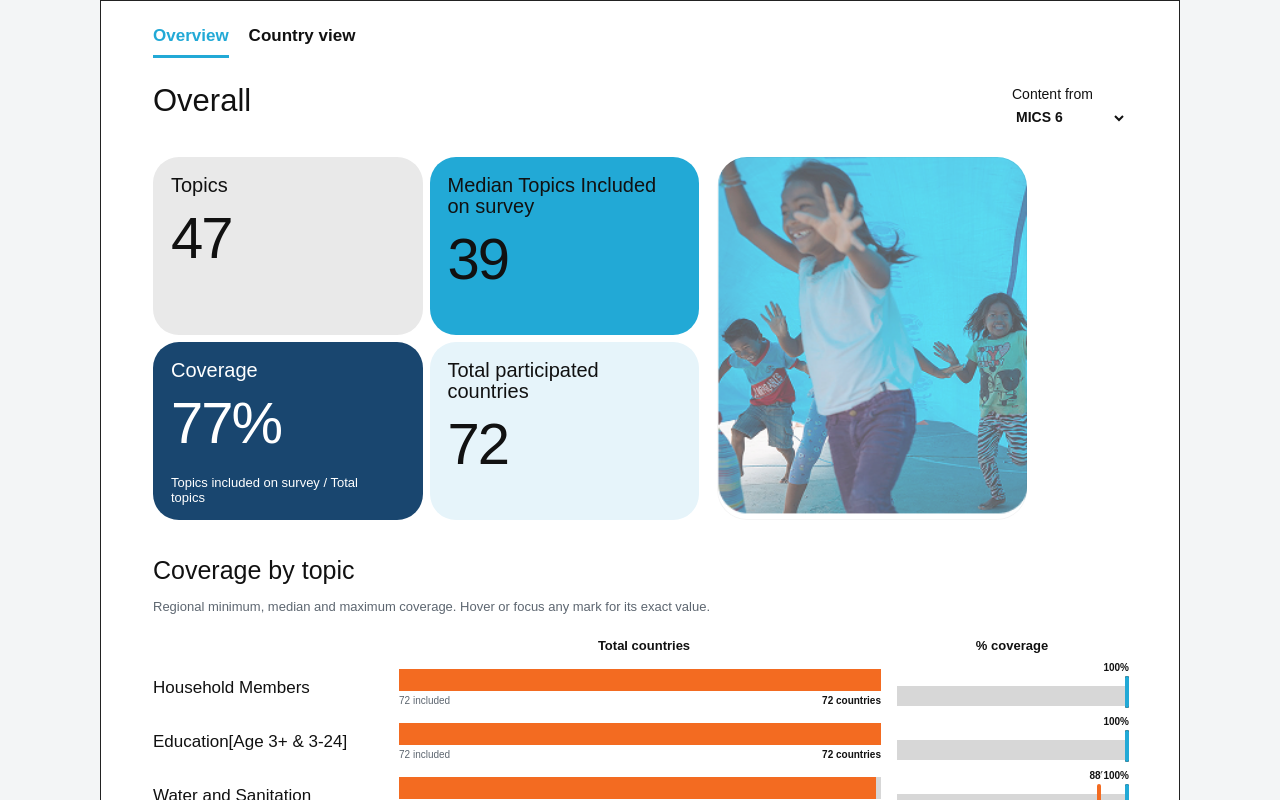
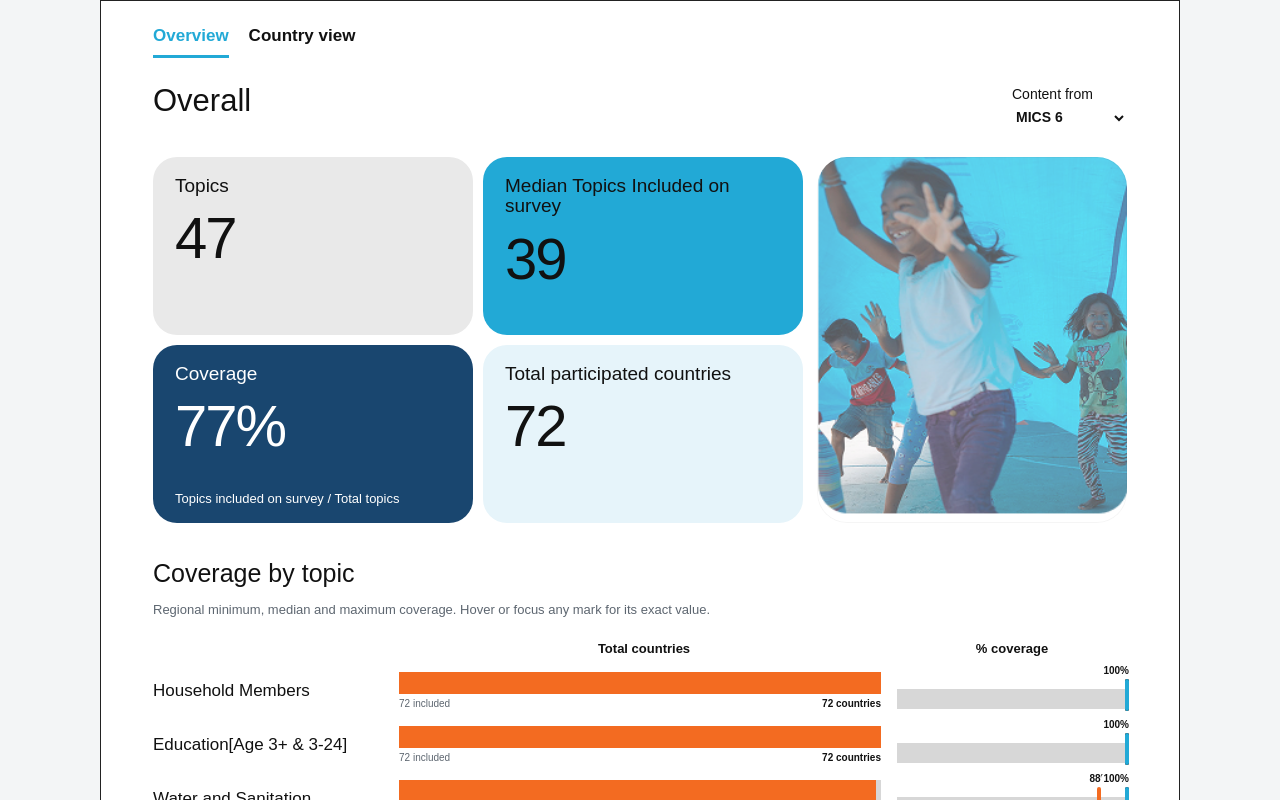
Before and after one commit to cmajorros/MICS-Survey-Topics-Dashboard, a Next.js app: page / in a window 1280 px wide. Shown: the top 800 px of the page. Built offline with nearby package versions, Linux system fonts and the light colour scheme.

Commit message:
Balance dashboard hero layout

```diff
--- a/app/globals.css
+++ b/app/globals.css
@@ -88,24 +88,25 @@ button, select, [tabindex] { outline-color: var(--cyan); }
 
 .hero-grid {
   display: grid;
-  grid-template-columns: 546px 310px;
-  gap: 18px;
+  width: 100%;
+  grid-template-columns: minmax(0, 1fr) 310px;
+  gap: 14px;
   align-items: stretch;
   margin-bottom: 32px;
 }
-.metric-grid { display: grid; grid-template-columns: minmax(0, 1fr) minmax(0, 1fr); gap: 7px; }
+.metric-grid { display: grid; grid-template-columns: minmax(0, 1fr) minmax(0, 1fr); gap: 10px; }
 .metric-card {
   min-width: 0;
   min-height: 178px;
-  padding: 18px 18px 14px;
-  border-radius: 26px;
+  padding: 19px 22px 16px;
+  border-radius: 24px;
   display: flex;
   flex-direction: column;
   overflow: hidden;
 }
-.metric-card h3 { margin: 0; max-width: 210px; font-size: 20px; line-height: 1.05; font-weight: 400; }
+.metric-card h3 { margin: 0; max-width: 240px; font-size: 19px; line-height: 1.1; font-weight: 400; }
 .metric-card strong { margin-top: 17px; font-size: 58px; line-height: .86; font-weight: 400; letter-spacing: -2px; }
-.metric-card p { margin: auto 0 0; max-width: 210px; font-size: 13px; line-height: 1.15; }
+.metric-card p { margin: auto 0 0; max-width: 240px; font-size: 13px; line-height: 1.2; }
 .metric-gray { background: var(--card-gray); }
 .metric-cyan { background: var(--cyan); }
 .metric-navy { background: var(--navy); color: #fff; }
```
